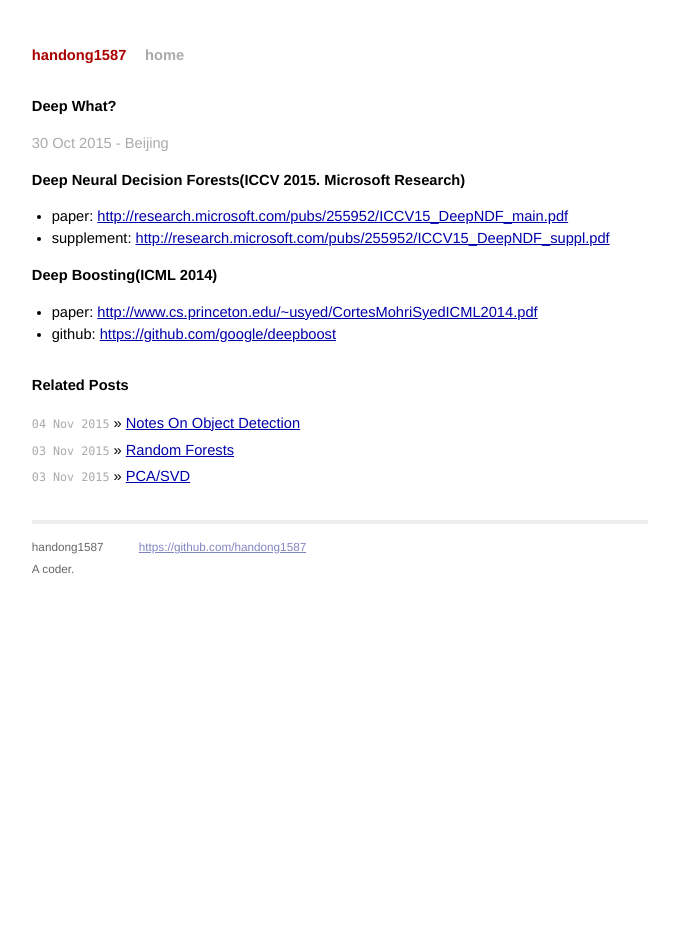
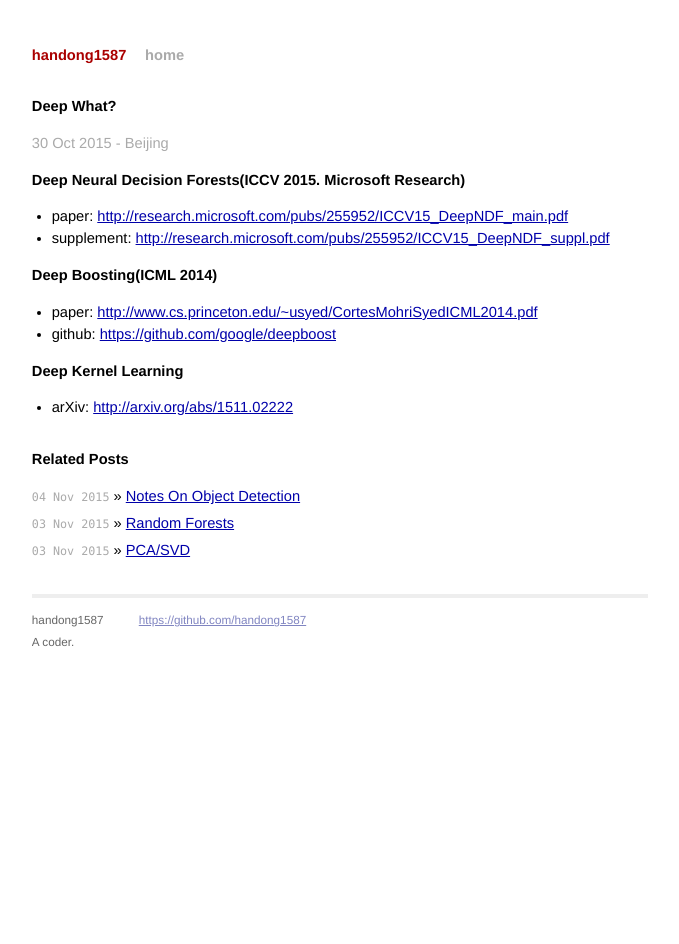
Before and after one commit to handong1587/handong1587.github.io, a Jekyll site: the page built from _posts/machine_learning/2015-10-30-deep-what.md, in a window 1280 px wide. Shown: the whole page, without its empty margins (300-979 px from the left). Built offline with Jekyll 4.4.1, drawn with Linux system fonts in a browser that asks for light colours; Markdown is read by kramdown in place of the engine named in the settings; comment, search, counter and statistics services are not loaded.

Commit message:
update deep-what.md

```diff
--- a/_posts/machine_learning/2015-10-30-deep-what.md
+++ b/_posts/machine_learning/2015-10-30-deep-what.md
@@ -18,3 +18,7 @@ title: Deep What?
 
 - paper: [http://www.cs.princeton.edu/~usyed/CortesMohriSyedICML2014.pdf](http://www.cs.princeton.edu/~usyed/CortesMohriSyedICML2014.pdf)
 - github: [https://github.com/google/deepboost](https://github.com/google/deepboost)
+
+**Deep Kernel Learning**
+
+- arXiv: [http://arxiv.org/abs/1511.02222](http://arxiv.org/abs/1511.02222)
```
